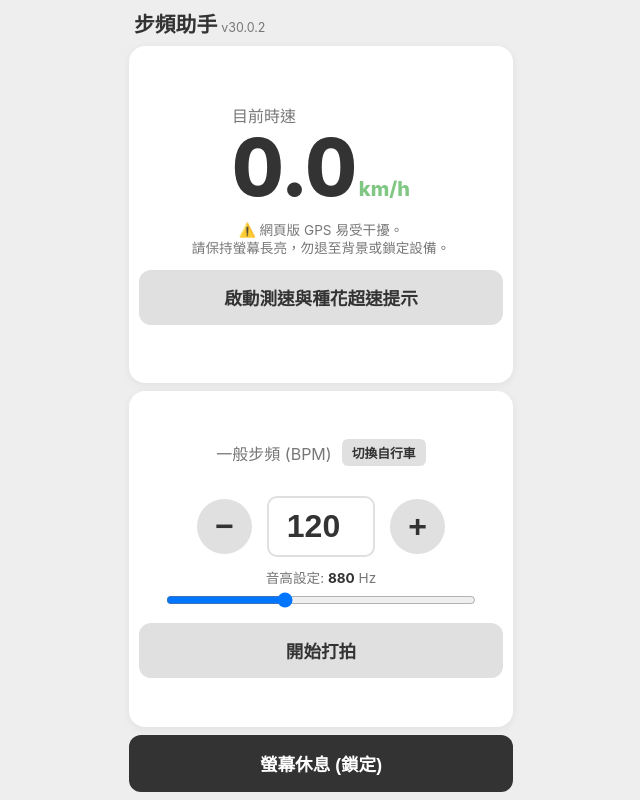
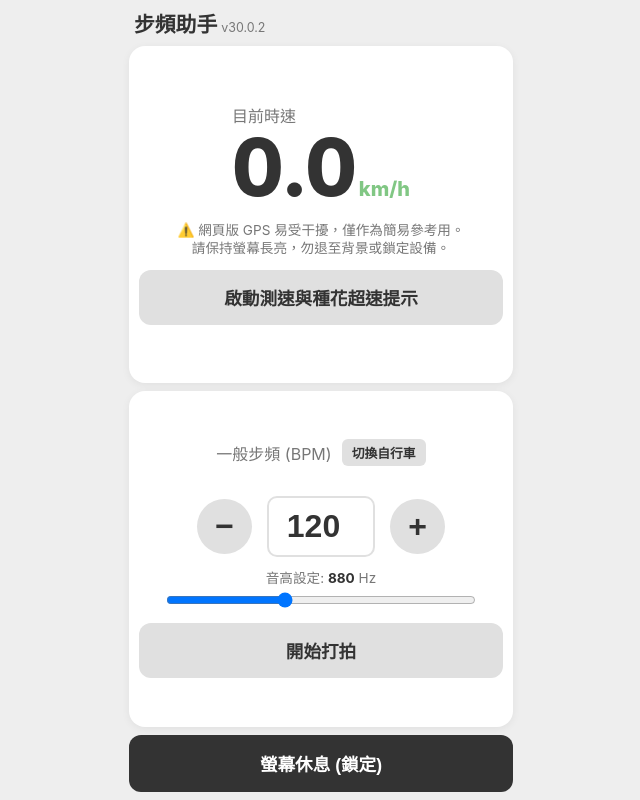
Before and after one commit to Tankaui/metro-gps, a plain HTML site: page index.html in a window 1280 px wide. Shown: the whole page, without its empty margins (319-959 px from the left). Drawn offline with Linux system fonts and the light colour scheme.

Commit message:
Update index.html

```diff
--- a/index.html
+++ b/index.html
@@ -239,7 +239,7 @@
             <div class="label">目前時速</div>
             <div class="data" id="speedDisplay" style="margin-bottom: 10px;">0.0<span class="unit">km/h</span></div>
         </div>
-        <div class="freq-label" style="margin-bottom: 8px; line-height: 1.3;">⚠️ 網頁版 GPS 易受干擾。<br>請保持螢幕長亮，勿退至背景或鎖定設備。</div>
+        <div class="freq-label" style="margin-bottom: 8px; line-height: 1.3;">⚠️ 網頁版 GPS 易受干擾，僅作為簡易參考用。<br>請保持螢幕長亮，勿退至背景或鎖定設備。</div>
         <button id="btnToggleGps" class="btn-main">啟動測速與種花超速提示</button>
     </div>
 
```
